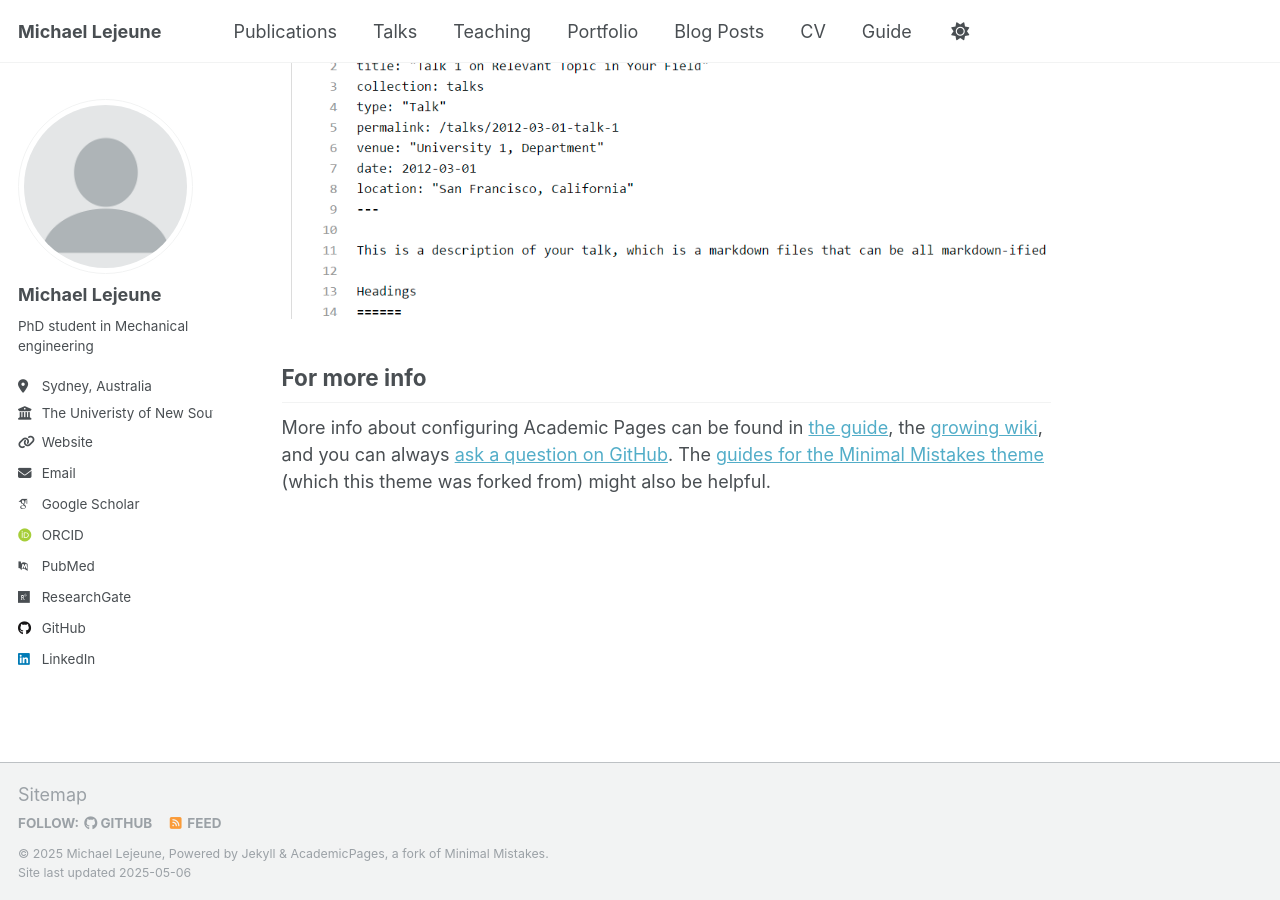
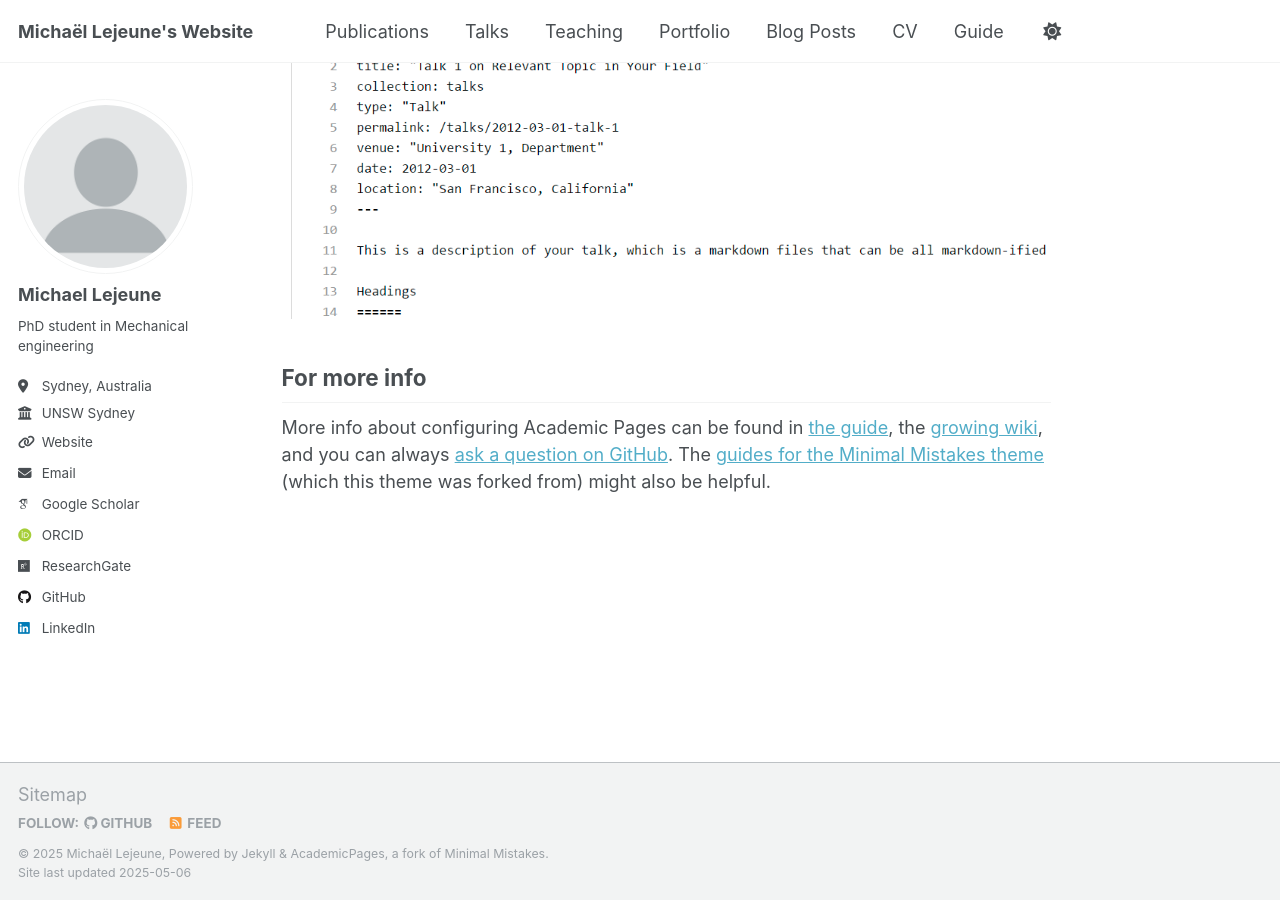
Before and after one commit to Michael-ljn/Michael-ljn.github.io, a Jekyll site: the page built from _pages/about.md, in a window 1280 px wide and 900 px high, scrolled down 2636 px. Built offline with Jekyll 4.4.1, drawn with Linux system fonts in a browser that asks for light colours; some web fonts are replaced.

Commit message:
Update _config.yml

```diff
--- a/_config.yml
+++ b/_config.yml
@@ -9,11 +9,11 @@
 # Basic Site Settings
 locale                   : "en-AU"
 site_theme               : "default"
-title                    : "Michael Lejeune"
+title                    : "Michaël Lejeune's Website"
 title_separator          : "-"
-name                     : &name "Michael Lejeune"
+name                     : &name "Michaël Lejeune"
 description              : &description "personal description"
-url                      : https://academicpages.github.io # the base hostname & protocol for your site e.g. "https://[your GitHub username].github.io" or if you already have some other page hosted on Github then use "https://[your GitHub username].github.io/[Your Repo Name]"
+url                      : https://Michael-ljn/michael_lejeune.github.io # the base hostname & protocol for your site e.g. "https://[your GitHub username].github.io" or if you already have some other page hosted on Github then use "https://[your GitHub username].github.io/[Your Repo Name]"
 baseurl                  : "" # the subpath of your site, e.g. "/blog"
 repository               : "Michael-ljn/michael_lejeune.github.io"
 
@@ -27,7 +27,7 @@ author:
   pronouns         : # example: "she/her"
   bio              : "PhD student in Mechanical engineering"
   location         : "Sydney, Australia"
-  employer         : "The Univeristy of New South Wales"
+  employer         : "UNSW Sydney"
   uri              : "https://www.globh2e.org.au/michael-lejeune"
   email            : "m.lejeune@unsw.edu.au"
 
@@ -38,7 +38,7 @@ author:
   impactstory      : # URL
   orcid            : "https://orcid.org/0000-0003-3832-3422"
   semantic         : # URL
-  pubmed           : "https://www.ncbi.nlm.nih.gov/pubmed/?term=john+snow"
+  pubmed           : # URL
   researchgate     : "https://www.researchgate.net/profile/Michael-Lejeune-4"
   scopus           : # URL
 
@@ -60,7 +60,7 @@ author:
   keybase          : # Username
   instagram        : # Username
   lastfm           : # Username
-  linkedin         : "mlejeune1/"
+  linkedin         : "mlejeune1"
   mastodon         : # URL
   medium           : # URL
   pinterest        : # Username
```
